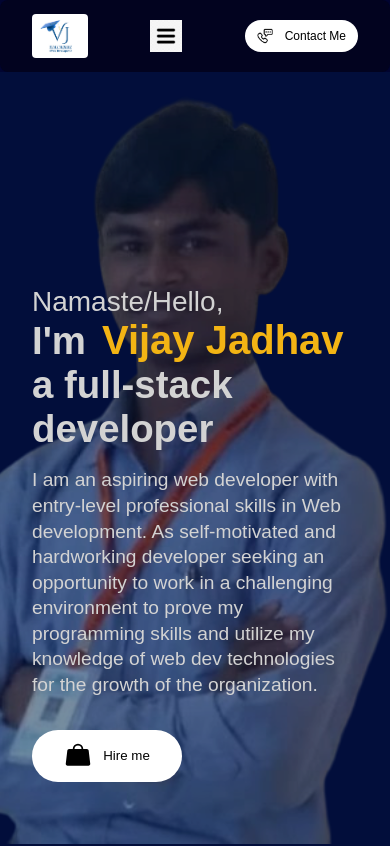
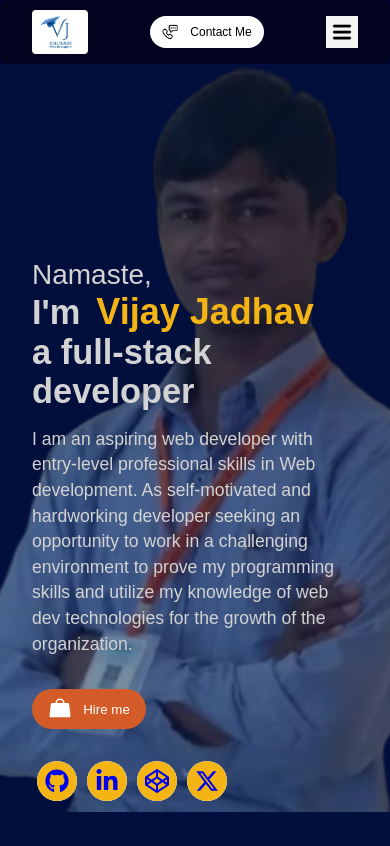
Before and after one commit to vijay-jadhav1997/portfolio, a React (Vite) app: page / in a window 390 px wide. Shown: the top 846 px of the page. Built offline with nearby package versions, Linux system fonts and the light colour scheme.

Commit message:
style: styles components

```diff
--- a/src/App.css
+++ b/src/App.css
@@ -8,6 +8,6 @@
 .app {
   background-color: #01032458;
   max-width: 75rem;
-  width: 100vw;
+  width: 100%;
   margin: 0 auto;
 }
--- a/src/App.jsx
+++ b/src/App.jsx
@@ -4,7 +4,7 @@ import Skills from './components/skills/Skills'
 
 import './App.css'
 import ContactMe from './components/contact/ContactMe'
-import Footer from './components/footer/Footer'
+// import Footer from './components/footer/Footer'
 
 
 function App() {
@@ -15,7 +15,7 @@ function App() {
       <Intro/>
       <Skills/>
       <ContactMe/>
-      <Footer />
+      {/* <Footer /> */}
     </div>
   )
 }
--- a/src/components/introduction/Intro.jsx
+++ b/src/components/introduction/Intro.jsx
@@ -1,5 +1,8 @@
 import {Link}  from 'react-scroll';
 import { PiHandbagSimpleFill } from "react-icons/pi";
+import { FaGithub, FaLinkedinIn } from "react-icons/fa";
+import { FaXTwitter, FaCodepen } from "react-icons/fa6";
+// import { IoIosMail } from "react-icons/io";
 import profImg from '../../assets/vj-bg.png'
 import './Intro.css'
 
@@ -8,7 +11,7 @@ function Intro() {
   return (
     <section id='intro' className="intro">
       <div className="intro-details">
-        <span className="hello">Namaste/Hello, </span>
+        <span className="hello">Namaste, </span>
         <span className="intro-text">
           I&apos;m
           <span className="intro-name">Vijay Jadhav</span><br />
@@ -20,26 +23,54 @@ function Intro() {
         <Link to=''>
           <button className='hireme-btn'><PiHandbagSimpleFill className='bag-icon' /> Hire me</button>
         </Link>
+        <div className="social-medias">
+          {/* <a href='#' target='_blank'>
+            <div className="button">
+              <FaGithu className='icon'b/>
+              </div>
+              <span>Email</span>
+            <div className="icon-wrapper">
+          </a> */}
+
+          <a href='#' target='_blank'>
+            <div className="button">
+              <div className="icon-wrapper">
+                <FaGithub className='icon' />
+              </div>
+              <span>Github</span>
+            </div>
+          </a>
+
+          <a href='#' target='_blank'>
+            <div className="button">
+              <div className="icon-wrapper">
+                <FaLinkedinIn className='icon' />
+              </div>
+              <span>LinkedIn</span>
+            </div>
+          </a>
+
+          <a href='#' target='_blank'>
+            <div className="button">
+              <div className="icon-wrapper">
+                <FaCodepen className='icon' />
+              </div>
+              <span>Codepen</span>
+            </div>
+          </a>
+
+          <a href='#' target='_blank'>
+            <div className="button">
+              <div className="icon-wrapper">
+                <FaXTwitter className='icon' />
+              </div>
+              <span>X (Twitter)</span>
+            </div>
+          </a>
+        </div>
       </div>
       <img className='bg-img' src={profImg} alt="Profile background Image" />
-      {/* <div className="bubbles-wrapper">
-        <span className="bubble" style={{'--bubble':10}}></span>
-        <span className="bubble" style={{'--bubble':12}}></span>
-        <span className="bubble" style={{'--bubble':16}}></span>
-        <span className="bubble" style={{'--bubble':19}}></span>
-        <span className="bubble" style={{'--bubble':11}}></span>
-        <span className="bubble" style={{'--bubble':20}}></span>
-        <span className="bubble" style={{'--bubble':13}}></span>
-        <span className="bubble" style={{'--bubble':17}}></span>
-        <span className="bubble" style={{'--bubble':11}}></span>
-        <span className="bubble" style={{'--bubble':18}}></span>
-        <span className="bubble" style={{'--bubble':15}}></span>
-        <span className="bubble" style={{'--bubble':10}}></span>
-        <span className="bubble" style={{'--bubble':22}}></span>
-        <span className="bubble" style={{'--bubble':12}}></span>
-        <span className="bubble" style={{'--bubble':22}}></span>
-        <span className="bubble" style={{'--bubble':15}}></span>
-      </div> */}
+
     </section>
   )
 }
--- a/src/components/introduction/intro.css
+++ b/src/components/introduction/intro.css
@@ -1,6 +1,6 @@
 .intro {
   min-height: calc(100vh - 4rem);
-  width: 100vw;
+  width: 100%;
   max-width: 75rem;
   margin: 0 auto;
   overflow: hidden;
@@ -38,6 +38,7 @@
   color: #f3b414;
   font-size: 3.2rem;
   margin-left: 1rem;
+  display: inline-block;
 }
 
 .intro-para {
@@ -49,9 +50,10 @@
 }
 
 .hireme-btn {
-  background-color: #fff;
+  background-color: #d25b28;
+  color: #fff;
   margin: 1rem 0;
-  padding: 0.75rem 2rem;
+  padding: 0.5rem 1rem;
   border-radius: 2rem;
   display: flex;
   align-items: center;
@@ -59,80 +61,105 @@
   cursor: pointer;
 }
 
+.hireme-btn:hover {
+  scale: 0.97;
+}
+
 .bag-icon {
   object-fit: cover;
-  font-size: 1.75rem;
+  font-size: 1.5rem;
+  color: #fff;
 }
 
 
-.bubbles-wrapper {
-  position: fixed;
-  display: flex;
-  flex-wrap: wrap;
-  justify-content: space-around;
-  /* align-items: flex-end; */
-  gap: 1rem;
-  /* overflow: hidden; */
-  /* height: 100dvh;
-  width: 100dvw; */
-  inset: 0;
+.social-medias {
+  margin: 1rem 0 0;
 }
 
-.bubbles-wrapper span {
-  height: 1.2rem ;
-  width: 1.2rem;
-  border-radius: 50%;
-  box-shadow: inset 0 0 5px darkcyan,
-  0 0 5px 2px darkcyan,
-  0 0 25px #008b8bb8,
-  0 0 50px #008b8bb8, 0 0 10px 5px white;
-  animation: bubble-anime 2 linear forwards;
-  animation-duration: calc(120s/var(--bubble));
+.social-medias a {
+  text-decoration: none;
 }
 
-.bubbles-wrapper span:nth-child(even) {
-  box-shadow: inset 0 0 5px #f00b8d,
-  0 0 5px 2px #f00b8d,
-  0 0 25px #f00b8d,
-  0 0 50px #f00b8d, 0 0 10px 5px white;
-}
-.bubbles-wrapper span:nth-child(3n) {
-  box-shadow: inset 0 0 5px #d5f00b,
-  0 0 5px 2px #d5f00b,
-  0 0 25px #d5f00b,
-  0 0 50px #d5f00b, 0 0 10px 5px white;
+.social-medias .button {
+  height: 2.5rem;
+  width: 2.5rem;
+  /* float: left; */
+  margin: 0 5px;
+  /* padding: 7px; */
+  border-radius: 2rem;
+  display: inline-block;
+  overflow: hidden;
+  background-color: #fff;
+  transition: all 0.3s ease-in-out;
 }
 
-@keyframes bubble-anime {
-  0% {
-    transform: translateY(100vh) scale(0.2);
-  }
-  100% {
-    transform: translateY(-10vh) scale(1.1) ;
-  }
+.social-medias .icon-wrapper {
+  display: inline-flex;
+  align-items: center;
+  justify-content: center;
+  height: 2.5rem;
+  width: 2.5rem;
+  /* line-height: 2.5rem; */
+  border-radius: 50%;
+  background-color: #f3b414;
+  /* margin-right: 10px; */
+  /* transition: all 0.3s ease-in-out; */
+
+}
+
+.social-medias .icon-wrapper .icon {
+  font-size: 1.5rem;
+  /* line-height: 2.5rem; */
+  transition: all 0.3s ease-in-out;
+}
+
+
+.social-medias .button span{
+  color: #272525;
+  font-size: 1.25rem;
+  line-height: 2.5rem;
+  margin: 0 10px;
+  display: inline-block;
+  font-weight: 500;
+}
+
+
+.social-medias .button:hover {
+  width: max-content;
 }
 
 
 
-@media screen and (max-width:500px) {
+
+
+@media screen and (max-width:640px) {
   .bg-img {
-    top: -0.5rem;
-    right: -10vw;
+    right: -10%;
   }
-  .intro-name {
-    font-size: 2.5rem;
-  }
+
   .intro-text {
-    font-size: 2.4rem;
-  }
-  .intro-para {
-    font-size: 1.2rem;
+    font-size: 2.75rem;
   }
 }
 
-@media screen and (max-width:425) {
+@media screen and (max-width:500px) {
   .bg-img {
-    top: -1rem;
+    top: -2rem;
+  }
+  .intro-name {
+    font-size: 2.25rem;
+  }
+  .intro-text {
+    font-size: 2.15rem;
+  }
+  .intro-para {
+    font-size: 1.1rem;
+  }
+}
+
+@media screen and (max-width:425px) {
+  .bg-img {
+    top: -2rem;
     right: -25vw;
   }
   .intro-details {
@@ -141,7 +168,7 @@
 }
 @media screen and (max-width:376) {
   .bg-img {
-    right: -25vw;
+    right: -25%;
   }
   .intro-details {
     padding: 3rem 0.5rem 1rem;
@@ -161,6 +188,6 @@
   }
 
   .bag-icon {
-    font-size: 1.6rem;
+    font-size: 1.5rem;
   }
 }
--- a/src/components/navbar/Header.css
+++ b/src/components/navbar/Header.css
@@ -1,6 +1,6 @@
 .header {
   height: 5rem;
-  width: 100vw;
+  width: 100%;
   max-width: 75rem;
   margin: 0 auto;
   padding: 1rem 2rem;
@@ -62,10 +62,12 @@
   cursor: pointer;
 }
 
+
 .contactBtn:hover {
   transform: scale(0.99);
   background-color: #ebebeb;
 }
+
 
 .contactBtn-img {
   object-fit: cover;
@@ -82,7 +84,7 @@
 
 @media screen and (max-width:632px) {
   .header {
-    height: 4.5rem;
+    height: 4rem;
     padding: 0.75rem 2rem;
   }
 
@@ -106,3 +108,16 @@
     border-radius: 1.75rem;
   }
 }
+
+/* @media  screen and (max-width: 425px) {
+  .contactBtn-img {
+    width: 0.75rem;
+    height: 0.75rem;
+  }
+
+  .contactBtn {
+    gap: 0.5rem;
+    padding: 0.25rem 0.5rem;
+    font-size: 12px;
+  }
+} */
--- a/src/components/navbar/Header.jsx
+++ b/src/components/navbar/Header.jsx
@@ -11,10 +11,9 @@ const Header = () => {
       <nav className="nav-menu">
         <Link activeClass='active' to='intro' spy={true} smooth={true} offset={-100} duration={700} className='nav-menu-item'>Home</Link>
         {/* <Link activeClass='active' to='skills' spy={true} smooth={true} offset={-30} duration={700} className='nav-menu-item'>About</Link> */}
-        <Link activeClass='active' to='projects' spy={true} smooth={true} offset={-100} duration={700} className='nav-menu-item'>Projects</Link>
-        <Link activeClass='active' to='skills' spy={true} smooth={true} offset={-100} duration={700} className='nav-menu-item'>Skills</Link>
+        <Link activeClass='active' to='projects' spy={true} smooth={true} offset={-70} duration={700} className='nav-menu-item'>Projects</Link>
+        <Link activeClass='active' to='skills' spy={true} smooth={true} offset={-50} duration={700} className='nav-menu-item'>Skills</Link>
       </nav>
-      <img className='humburger-menu-icon' src={menuIcon} alt="Humbuer menu image" />
       <button className="contactBtn"
         onClick={() => {
           document.getElementById('contact').scrollIntoView({behavior:'smooth'})
@@ -23,6 +22,7 @@ const Header = () => {
         <img src={contactImg} alt="contact Image" className="contactBtn-img" />
         Contact Me
       </button>
+      <img className='humburger-menu-icon' src={menuIcon} alt="Humbuer menu image" />
     </header>
   )
 }
--- a/src/components/skills/skills.css
+++ b/src/components/skills/skills.css
@@ -1,6 +1,6 @@
 #skills {
   overflow: hidden;
-  width: 100vw;
+  width: 100%;
   max-width: 75rem;
   display: flex;
   flex-direction: column;
@@ -48,9 +48,9 @@
   align-items: flex-start;
   max-width: 30rem;
   width: 100%;
-  column-gap: 2.5rem;
+  column-gap: 2rem;
   background-color: #f929fd1f;
-  padding: 2rem 1.5rem;
+  padding: 2rem 0.75rem 2rem 1.5rem;
   border-radius: 1rem;
 }
 
--- a/src/index.css
+++ b/src/index.css
@@ -11,14 +11,12 @@
 
 html {
   scrollbar-width: thin;
-  /* scroll-behavior: smooth; */
   scrollbar-color: #7477a8;
   scrollbar-base-color: goldenrod;
 }
 
 body {
-  margin: 0;
-  min-width: 320px;
+  min-width: 315px;
   min-height: 100vh;
   background-color: #020537;
   color: #d3d3d3;
```
